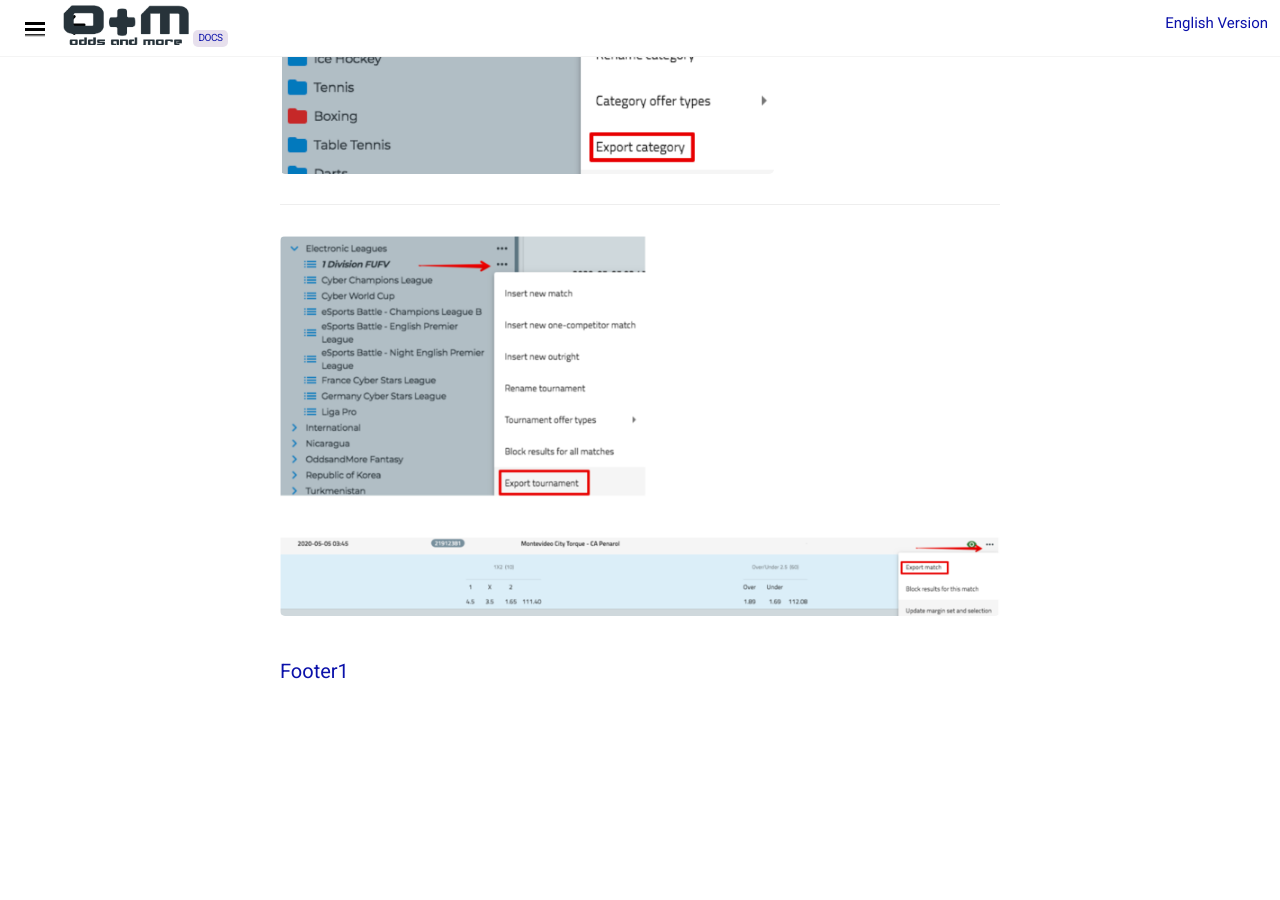
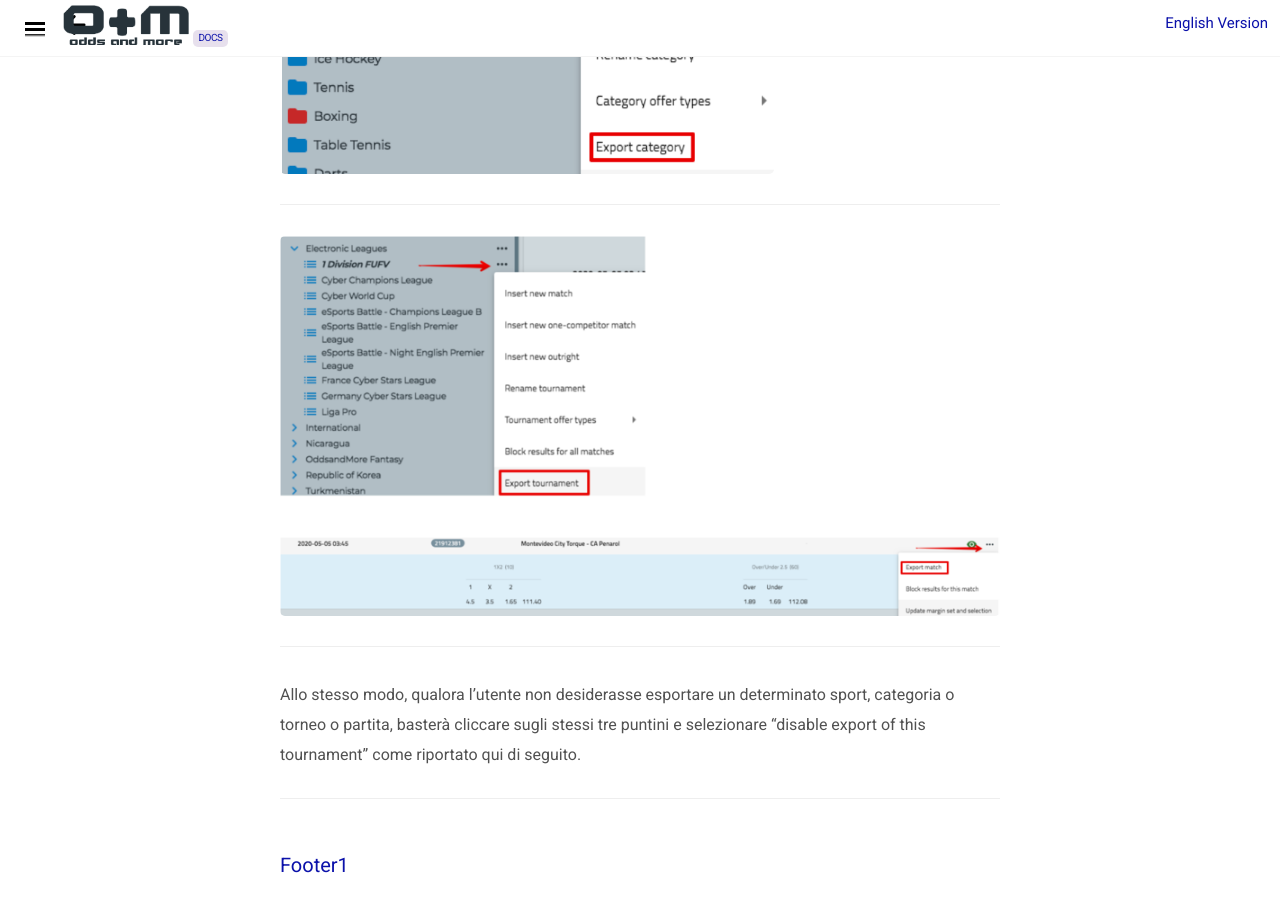
Before and after one commit to docsforodds/docs, a Jekyll site: the page built from docs/it/gestione-quote/esportazione.md, in a window 1280 px wide and 900 px high, scrolled down 1610 px. Built offline with Jekyll 4.4.1, drawn with Linux system fonts in a browser that asks for light colours; nearby versions of some CDN libraries; before the commit the page ends 2316 px from its top, so only the background shows below that.

Commit message:
added phrase

```diff
--- a/docs/it/gestione-quote/esportazione.md
+++ b/docs/it/gestione-quote/esportazione.md
@@ -32,3 +32,9 @@ icon: fas fa-circle
 ---
 
 ![Markdown Plus]({{site.baseurl}}/public/images/gestione-quote/Oam-tool-export-tournament-and-match.png)
+
+---
+
+<font size="3">Allo stesso modo, qualora l’utente non desiderasse esportare un determinato sport, categoria o torneo o partita, basterà cliccare sugli stessi tre puntini e selezionare “disable export of this tournament” come riportato qui di seguito.</font>
+
+---
```
